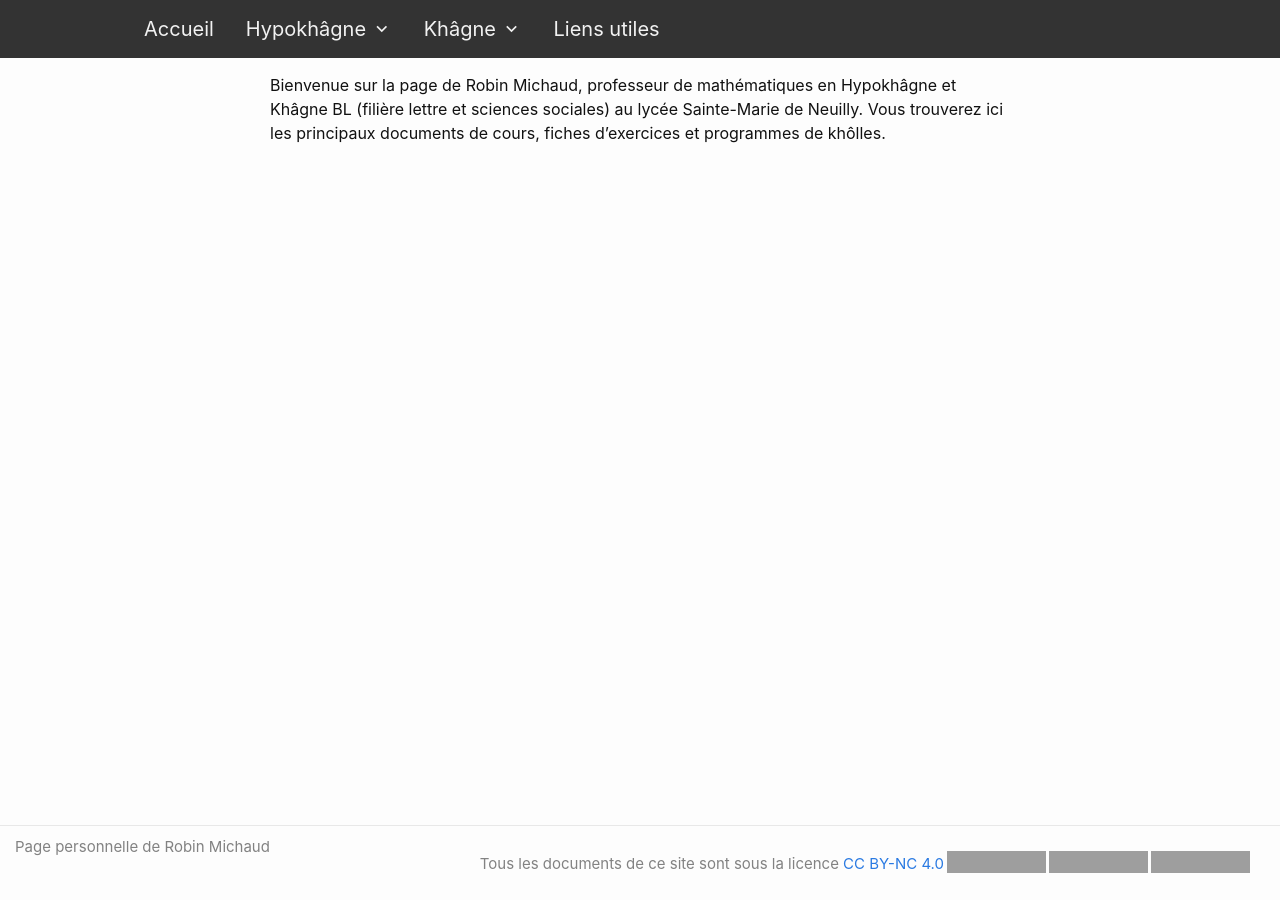
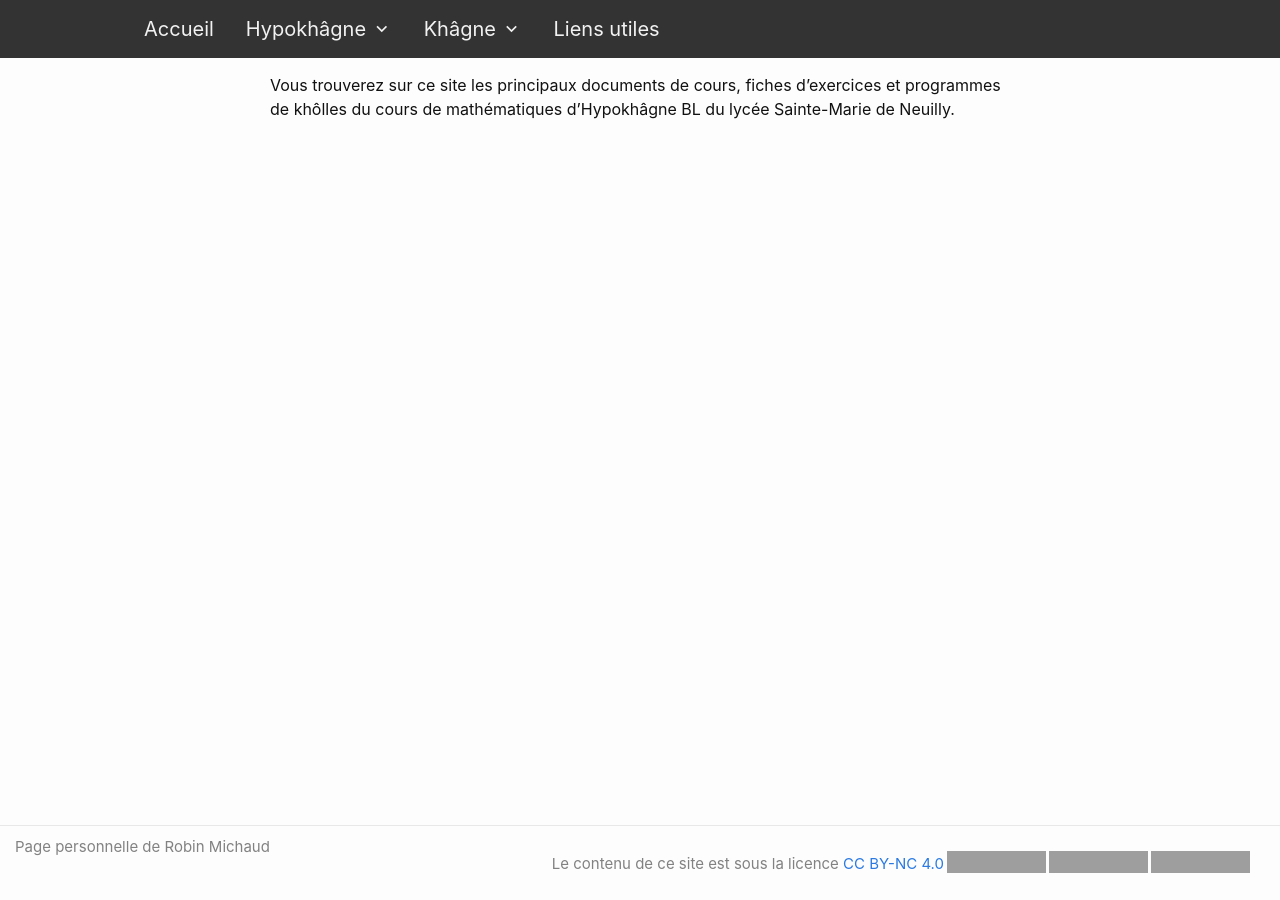
Before and after one commit to michaudmaths/michaudmaths.github.io, a Jekyll site: the page built from index.markdown, in a window 1280 px wide. Built offline with Jekyll 4.4.1, drawn with Linux system fonts in a browser that asks for light colours; nearby versions of some CDN libraries; grey boxes are pictures that could not be loaded.

Commit message:
modifications

```diff
--- a/_includes/footer.html
+++ b/_includes/footer.html
@@ -23,7 +23,7 @@
       </div>
 
       <div class="footer-col footer-col-3">
-      <p xmlns:cc="http://creativecommons.org/ns#" >Tous les documents de ce site sont sous la licence <a href="https://creativecommons.org/licenses/by-nc/4.0/?ref=chooser-v1" target="_blank" rel="license noopener noreferrer" style="display:inline-block;">CC BY-NC 4.0<img style="height:22px!important;margin-left:3px;vertical-align:text-bottom;" src="https://mirrors.creativecommons.org/presskit/icons/cc.svg?ref=chooser-v1" alt=""><img style="height:22px!important;margin-left:3px;vertical-align:text-bottom;" src="https://mirrors.creativecommons.org/presskit/icons/by.svg?ref=chooser-v1" alt=""><img style="height:22px!important;margin-left:3px;vertical-align:text-bottom;" src="https://mirrors.creativecommons.org/presskit/icons/nc.svg?ref=chooser-v1" alt=""></a></p>
+      <p xmlns:cc="http://creativecommons.org/ns#" >Le contenu de ce site est sous la licence <a href="https://creativecommons.org/licenses/by-nc/4.0/?ref=chooser-v1" target="_blank" rel="license noopener noreferrer" style="display:inline-block;">CC BY-NC 4.0<img style="height:22px!important;margin-left:3px;vertical-align:text-bottom;" src="https://mirrors.creativecommons.org/presskit/icons/cc.svg?ref=chooser-v1" alt=""><img style="height:22px!important;margin-left:3px;vertical-align:text-bottom;" src="https://mirrors.creativecommons.org/presskit/icons/by.svg?ref=chooser-v1" alt=""><img style="height:22px!important;margin-left:3px;vertical-align:text-bottom;" src="https://mirrors.creativecommons.org/presskit/icons/nc.svg?ref=chooser-v1" alt=""></a></p>
       </div>
 
     </div>
--- a/index.markdown
+++ b/index.markdown
@@ -5,4 +5,4 @@
 layout: home
 ---
 
-Bienvenue sur la page de Robin Michaud, professeur de mathématiques en Hypokhâgne et Khâgne BL (filière lettre et sciences sociales) au lycée Sainte-Marie de Neuilly. Vous trouverez ici les principaux documents de cours, fiches d'exercices et programmes de khôlles.
+Vous trouverez sur ce site les principaux documents de cours, fiches d'exercices et programmes de khôlles du cours de mathématiques d'Hypokhâgne BL du lycée Sainte-Marie de Neuilly.
--- a/menu/cours.markdown
+++ b/menu/cours.markdown
@@ -24,10 +24,6 @@ permalink: /cours/
 			<a href="{{site.baseurl}}/{{annexes_folder}}/fonctions_reference.pdf">
 				<i class="ri-file-fill"></i>
 				<span> Fonctions de références </span>
-			</a>
-			<a href="404">
-				<i class="ri-file-fill"></i>
-				<span> Cahier de calcul </span>
 			</a>
 			<a href="{{site.baseurl}}/{{annexes_folder}}/exp_ln.pdf">
 				<i class="ri-file-fill"></i>
```
Also changed, not shown: 2 other files.
